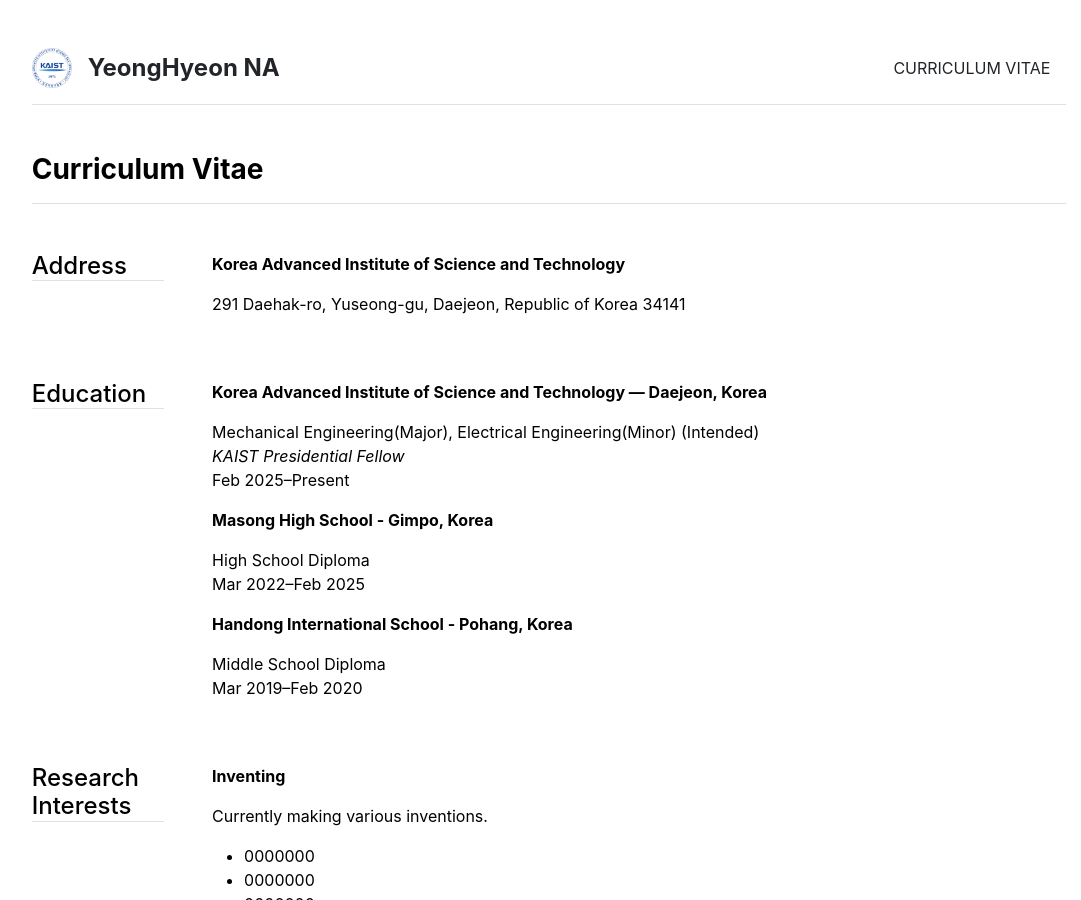
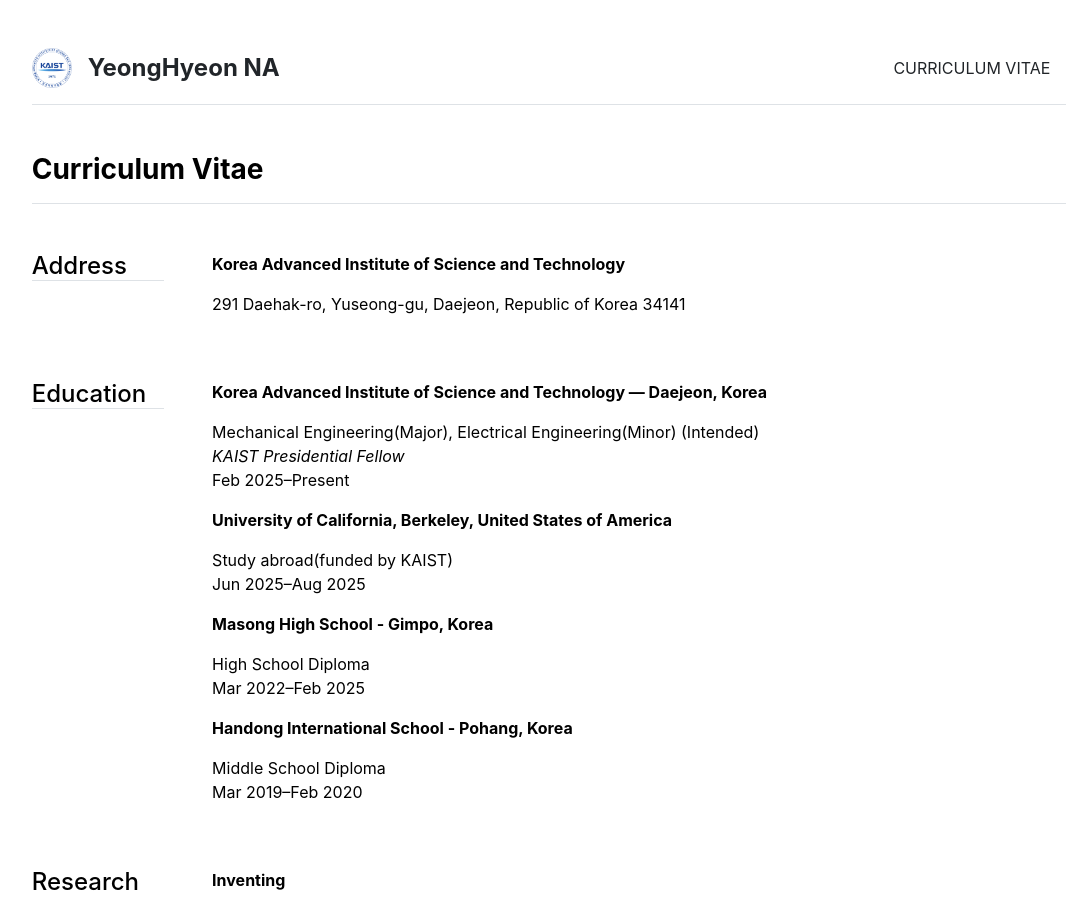
Before and after one commit to ynghyn-na/ynghyn-na.github.io, a Jekyll site: the page built from cv.md, in a window 1280 px wide and 900 px high. Shown: the whole window, without its empty margins (91-1172 px from the left). Built offline with Jekyll 4.4.1, drawn with Linux system fonts in a browser that asks for light colours.

Commit message:
Update education.yml

```diff
--- a/_data/cv/education.yml
+++ b/_data/cv/education.yml
@@ -2,6 +2,10 @@
   description: 'Mechanical Engineering(Major), Electrical Engineering(Minor) (Intended)<br>
   <i>KAIST Presidential Fellow</i><br>
   Feb 2025–Present'
+
+- title: 'University of California, Berkeley, United States of America'
+  description: 'Study abroad(funded by KAIST)<br>
+  Jun 2025–Aug 2025'
 
 - title: 'Masong High School - Gimpo, Korea'
   description: 'High School Diploma<br>
```
